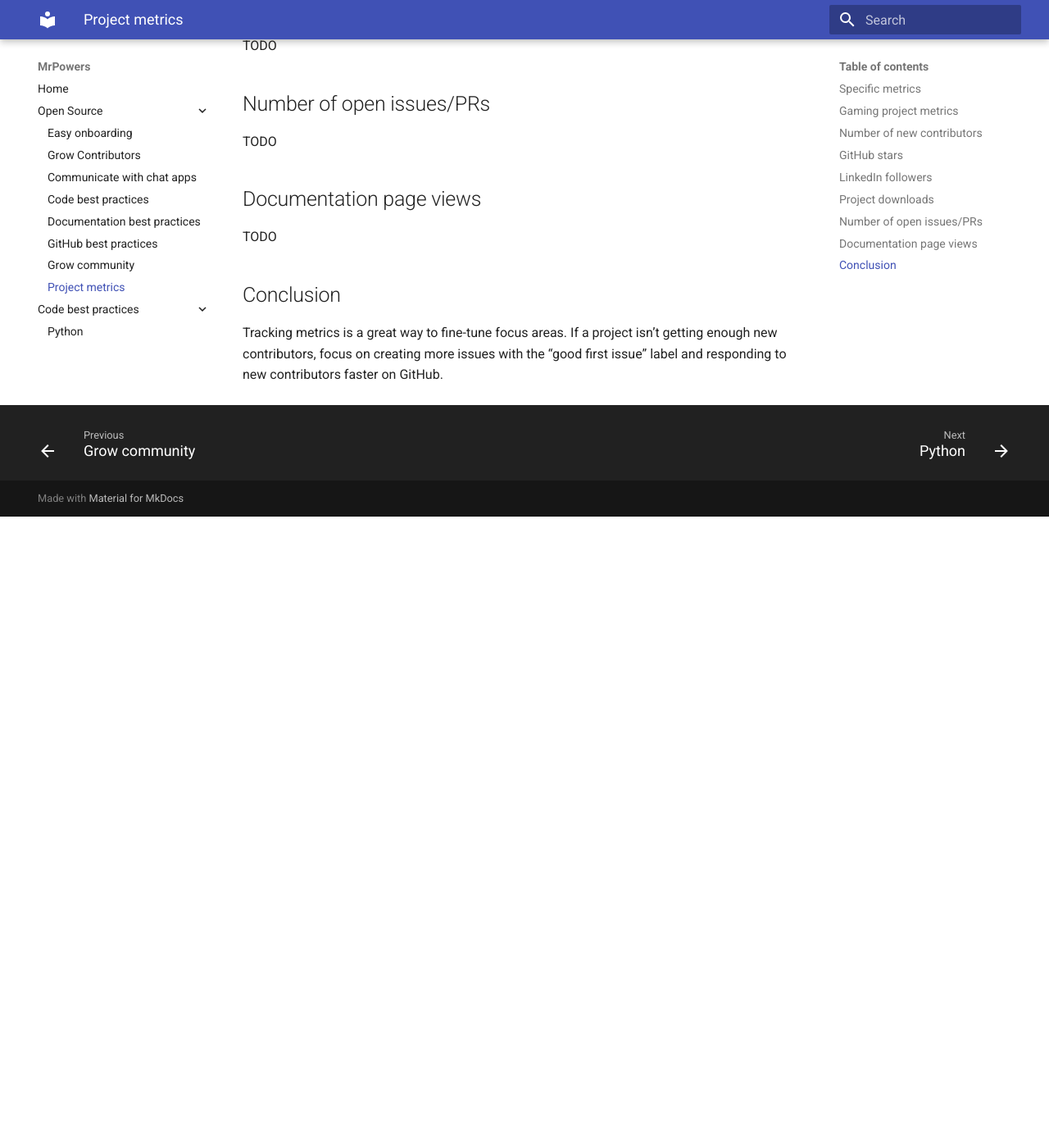
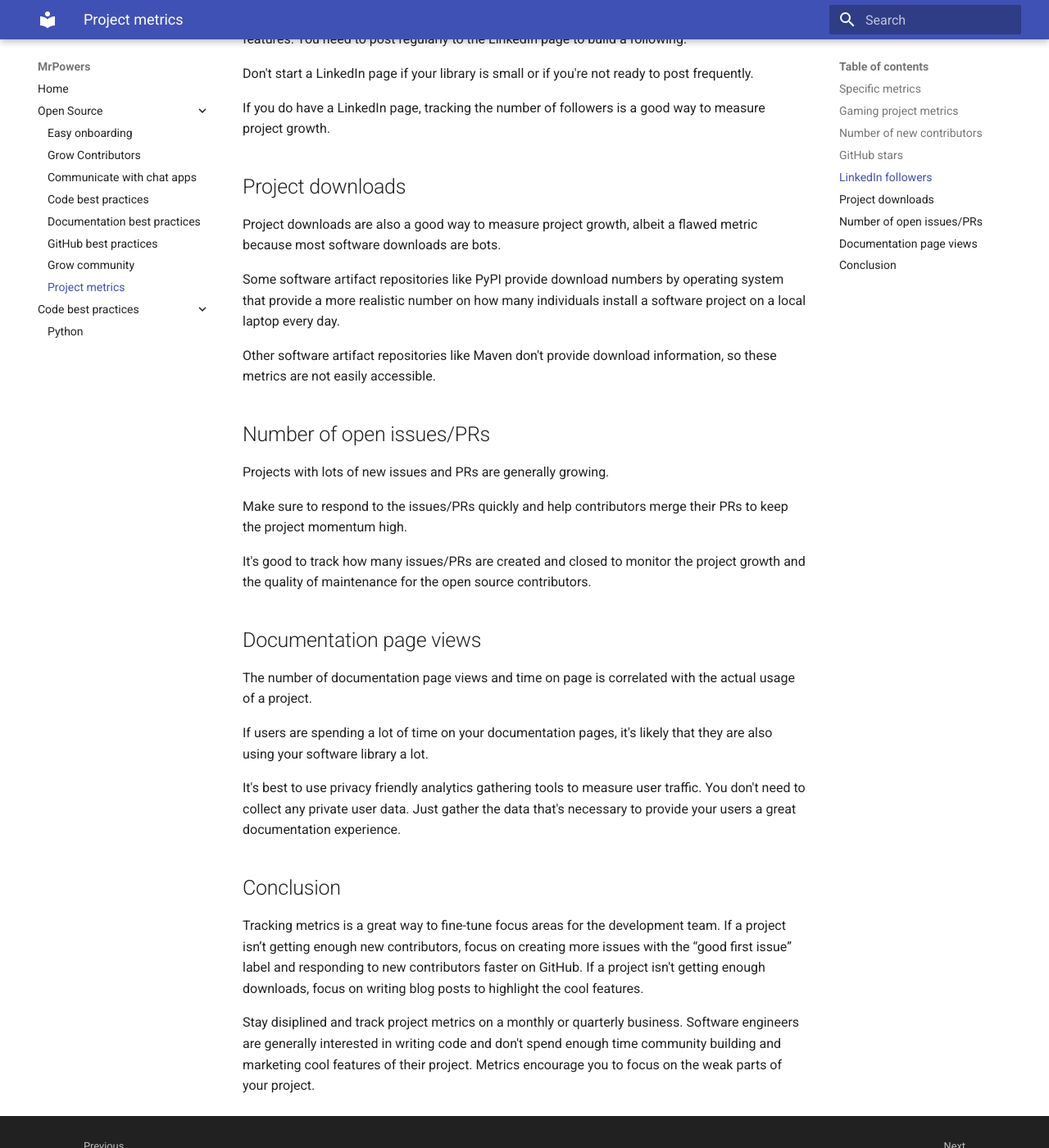
Before and after one commit to mrpowers-io/community, an MkDocs documentation site: the page built from docs/open-source/project-metrics.md, in a window 1280 px wide and 1400 px high, scrolled down 1727 px. Shown: the whole window at 82% size. Built offline with MkDocs 1.6.1 and Material for MkDocs 9.7.7, drawn with Linux system fonts in a browser that asks for light colours; before the commit the page ends 2357 px from its top, so only the background shows below that; some of the changed text lies outside the part shown.

Commit message:
finish first pass of project metrics page:

```diff
--- a/docs/open-source/project-metrics.md
+++ b/docs/open-source/project-metrics.md
@@ -27,7 +27,7 @@ Fudging an individual metric in an undetectable manner is actually hard.  It's e
 
 Gaming a whole basket of metrics would be quite challenging.  It would also be so obvious.  Each platform actively monitors fake activity and you'd likely get banned.
 
-Gaming metrics is a choice and you don't need to do it.  You should let your project metrics grow organically, so they give you an accurate reading on the state of your project.
+You don't need to game your project metrics of course.  You should let your project metrics grow organically, so they give you an accurate reading on the state of your project.
 
 ## Number of new contributors
 
@@ -41,24 +41,46 @@ A growing contributor base generally indicates: 1. interest in the project, 2. e
 
 ## GitHub stars
 
-TODO
+The number of GitHub stars is correlated with project interest and usage.
+
+Developers star repos the find interesting or that they depend on.
+
+Projects with growing star counts are generally also growing.
 
 ## LinkedIn followers
 
-TODO
+Large projects should have a LinkedIn page where users can follow and learn about new features.  You need to post regularly to the LinkedIn page to build a following.
+
+Don't start a LinkedIn page if your library is small or if you're not ready to post frequently.
+
+If you do have a LinkedIn page, tracking the number of followers is a good way to measure project growth.
 
 ## Project downloads
 
-TODO
+Project downloads are also a good way to measure project growth, albeit a flawed metric because most software downloads are bots.
+
+Some software artifact repositories like PyPI provide download numbers by operating system that provide a more realistic number on how many individuals install a software project on a local laptop every day.
+
+Other software artifact repositories like Maven don't provide download information, so these metrics are not easily accessible.
 
 ## Number of open issues/PRs
 
-TODO
+Projects with lots of new issues and PRs are generally growing.
+
+Make sure to respond to the issues/PRs quickly and help contributors merge their PRs to keep the project momentum high.
+
+It's good to track how many issues/PRs are created and closed to monitor the project growth and the quality of maintenance for the open source contributors.
 
 ## Documentation page views
 
-TODO
+The number of documentation page views and time on page is correlated with the actual usage of a project.
+
+If users are spending a lot of time on your documentation pages, it's likely that they are also using your software library a lot.
+
+It's best to use privacy friendly analytics gathering tools to measure user traffic.  You don't need to collect any private user data.  Just gather the data that's necessary to provide your users a great documentation experience.
 
 ## Conclusion
 
-Tracking metrics is a great way to fine-tune focus areas. If a project isn’t getting enough new contributors, focus on creating more issues with the “good first issue” label and responding to new contributors faster on GitHub.
+Tracking metrics is a great way to fine-tune focus areas for the development team. If a project isn’t getting enough new contributors, focus on creating more issues with the “good first issue” label and responding to new contributors faster on GitHub.  If a project isn't getting enough downloads, focus on writing blog posts to highlight the cool features.
+
+Stay disiplined and track project metrics on a monthly or quarterly business.  Software engineers are generally interested in writing code and don't spend enough time community building and marketing cool features of their project.  Metrics encourage you to focus on the weak parts of your project.
```
